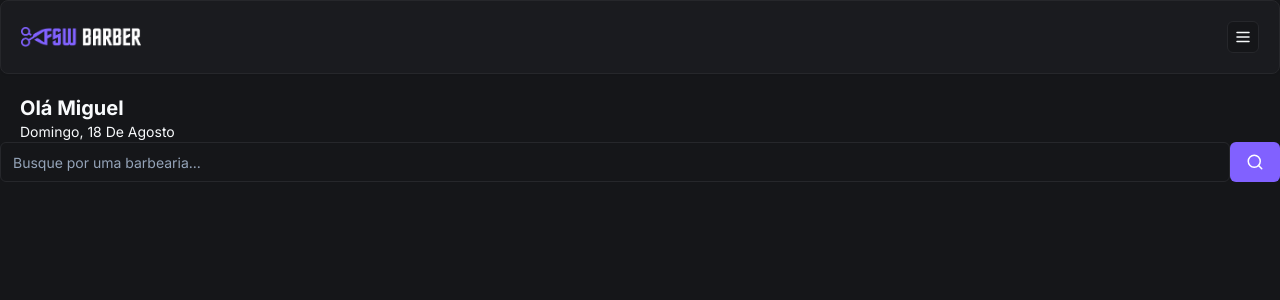
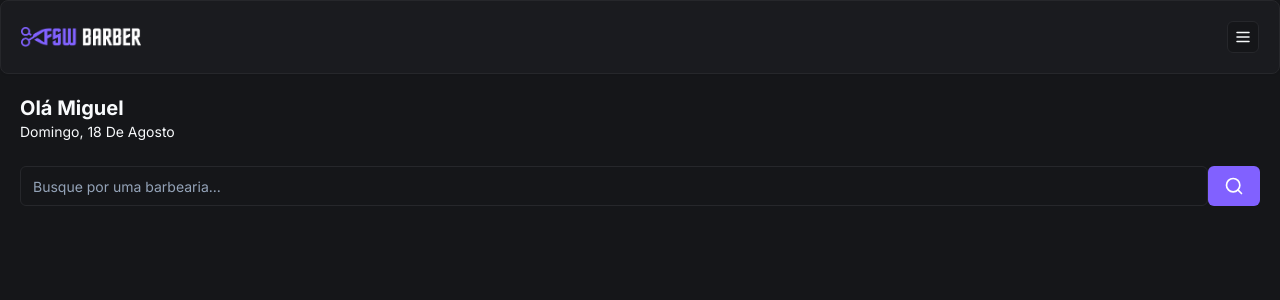
Before and after one commit to Vinicius2407/fullStackWeekBarber, a Next.js app: page / in a window 1280 px wide. Shown: the top 300 px of the page. Built offline with nearby package versions, Linux system fonts and the light colour scheme.

Commit message:
feat: search components

```diff
--- a/src/app/(home)/_components/search.tsx
+++ b/src/app/(home)/_components/search.tsx
@@ -9,7 +9,7 @@ export default function Search() {
         <div className="flex items-center">
             <Input placeholder="Busque por uma barbearia..." />
             <Button variant={"default"}>
-                <SearchIcon size={18} />
+                <SearchIcon size={20} />
             </Button>
         </div>
     )
--- a/src/app/(home)/page.tsx
+++ b/src/app/(home)/page.tsx
@@ -16,7 +16,9 @@ export default function Home() {
                     })}
                 </p>
             </div>
-            <Search />
+            <div className="px-5 mt-6">
+                <Search />
+            </div>
         </div>
     );
 }
```
